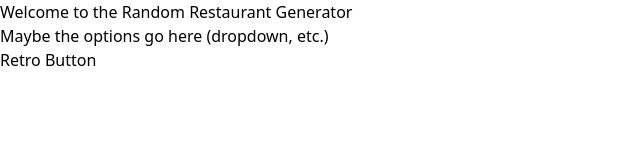
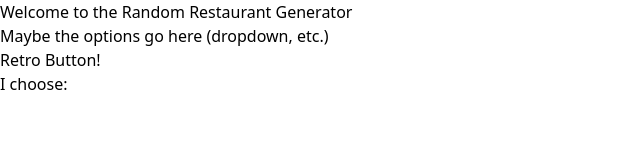
Before and after one commit to bchussid/restaurant-picker, a React (Vite) app: page / in a window 1280 px wide. Shown: the top 160 px of the page, without its empty margins (0-640 px from the left). Built offline with nearby package versions, Linux system fonts and the light colour scheme.

Commit message:
add/fxnality to ui

```diff
--- a/src/components/Randomizer.jsx
+++ b/src/components/Randomizer.jsx
@@ -1,12 +1,14 @@
-import React from "react";
+import { useState } from "react";
 
 function Randomizer() {
   const PLACES = ["Queeny's", "Thai on Main", "Viceroy", "Grub", "Krill"];
 
+  const [choice, setChoice] = useState("");
+
   function pickRest() {
     let pickedRest = PLACES[Math.floor(Math.random() * PLACES.length)];
-  console.log(pickedRest);
-  return pickedRest
+    setChoice(pickedRest);
+    return choice;
   }
   // * something needs tweaking with the transition-transform duration-[...]
   // * works better with duration-[50ms] vs how it is now
@@ -14,20 +16,20 @@ function pickRest() {
   return (
     <>
       <div className="flex flex-col items-center mx-auto my-4 p-6 w-3/4 bg-white border border-gray-200 rounded-lg shadow dark:bg-gray-800 dark:border-gray-700">
-        <h3 className="m-2 text-2xl font-semibold tracking-tight dark:text-white">
+        <h3 className="mb-3 text-center text-2xl font-semibold tracking-tight dark:text-white">
           Welcome to the Random Restaurant Generator
         </h3>
         <p className="pb-3"> Maybe the options go here (dropdown, etc.) </p>
         {/* {PLACES.map(place => (
           <span key={place} className="pb-2">{place}</span>
         ))} */}
-        <button onClick={pickRest}
+        <button
+          onClick={pickRest}
           className="font-mono font-semibold uppercase w-48 bg-slate-100 py-3 px-4 rounded border-2 border-black shadow-[0.25rem_0.25rem_#121212] transition-transform duration-[50ms,box-shadow] active:translate-x-0.5 active:translate-y-0.5 active:shadow-[0.125rem_0.125rem_#121212]"
-
         >
-          Retro Button
+          Retro Button!
         </button>
-
+        <div className="pt-3">I choose: {choice}</div>
       </div>
     </>
   );
```
Lines whose indentation alone changed are shown as unchanged.
